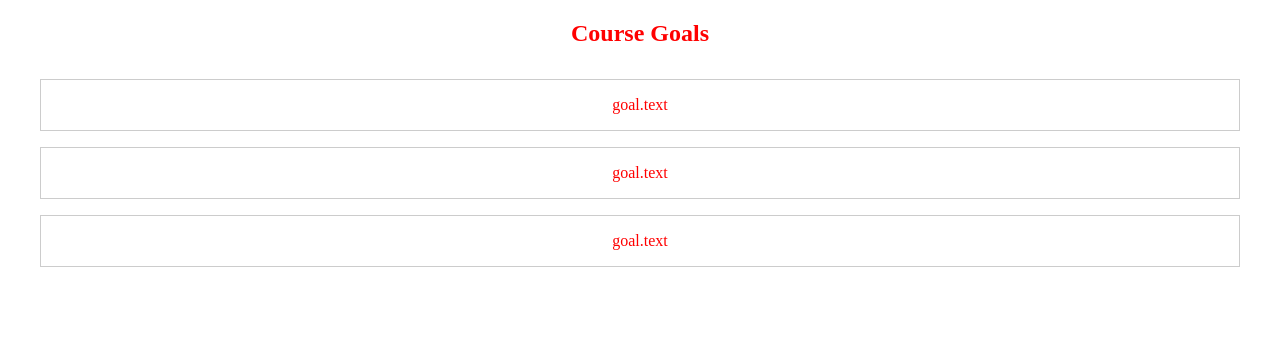
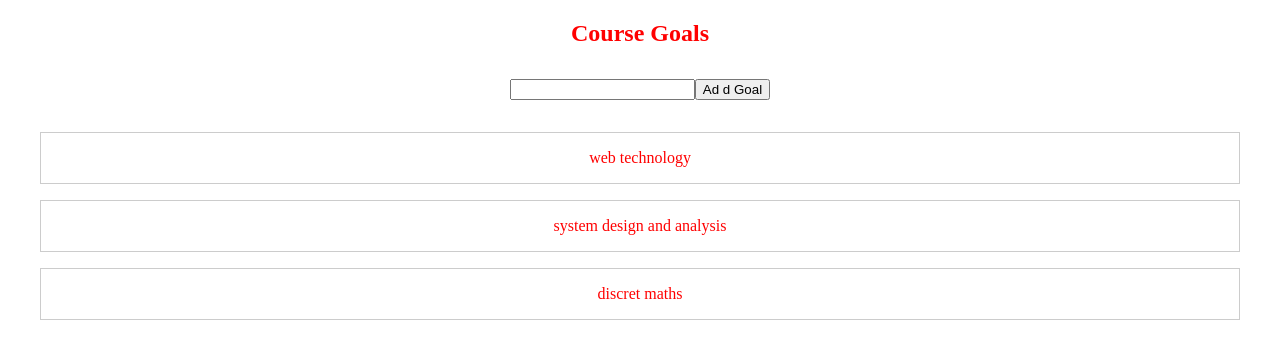
Before and after one commit to RamadanDY/Mern-tut-ud, a React (Create React App) app: page / in a window 1280 px wide. Shown: the top 358 px of the page. Built offline with nearby package versions, Linux system fonts and the light colour scheme.

Commit message:
adding props to NewGoal compo

```diff
--- a/src/App.js
+++ b/src/App.js
@@ -1,7 +1,8 @@
 import React from "react";
 import "./App.css";
-import GoalList from "./GoalList";
+import GoalList from "./Components/GoalList/GoalList";
 // import { ReactDOM } from "react";
+import NewGoal from "./Components/GoalList/NewGoal/NewGoal";
 
 const App = () => {
   const courseGoals = [
@@ -9,9 +10,17 @@
     { id: "cg2", text: "system design and analysis" },
     { id: "cg3", text: "discret maths" },
   ];
+  /////a callback function from the parent compo into the child compo
+  const addNewGoalHandler = (newGoal) => {
+    ////we reach out to the courseGoal and push the new goal into the array via props(the props on line 22)
+    courseGoals.push(newGoal);
+  };
+
   return (
     <div className="course-goals">
       <h2>Course Goals</h2>
+      {/* the props ie onAddGoal passes just a pointer to one array meaning our input will be exhibited as one div only */}
+      <NewGoal onAddGoal={addNewGoalHandler} />
 
       <GoalList goals={courseGoals} />
     </div>
--- a/src/GoalList.jsx
+++ b/src/Components/GoalList/GoalList.jsx
@@ -7,7 +7,7 @@
 
                 {props.goals.map(goal =>{
                     return (
-                    <li key={goal.id}>goal.text</li>
+                    <li key={goal.id}>{goal.text}</li>
                 )})}
                {/* <li>web technology </li>
                <li>system design and analysis</li>
--- /dev/null
+++ b/src/Components/GoalList/NewGoal/NewGoal.css
@@ -0,0 +1,4 @@
+.new-goal {
+  margin: 2rem;
+  text-align: center;
+}
--- /dev/null
+++ b/src/Components/GoalList/NewGoal/NewGoal.jsx
@@ -0,0 +1,32 @@
+import React from 'react'
+import './NewGoal.css'
+
+
+const NewGoal = () => {
+
+  //// this function passes data from the NewGoal to the Appjs
+  const addGoalHandler = (event) =>{
+    /// the preventDefault prevent the automatical loading
+    event.preventDefault();
+
+
+    const newGoal = {
+      id: Math.random().toString(),
+      text: 'My new goal'
+    }
+    console.log(newGoal)
+
+  }
+
+
+
+
+  return (
+    <form className='new-goal' onSubmit={addGoalHandler}>
+        <input type='text' />
+        <button type='submit'>Ad d Goal</button>
+    </form>
+  )
+}
+
+export default NewGoal
```
Also changed, not shown: src/Components/GoalList/GoalList.css (added).
